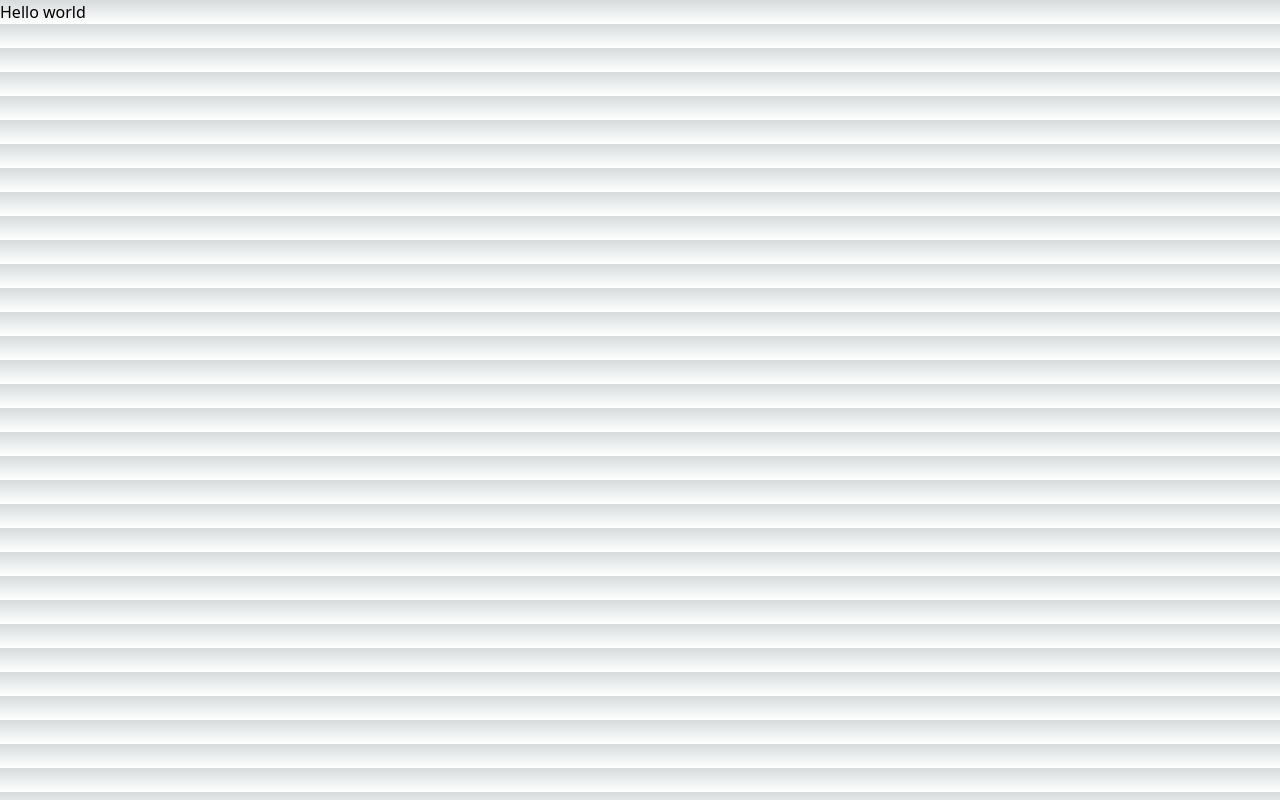
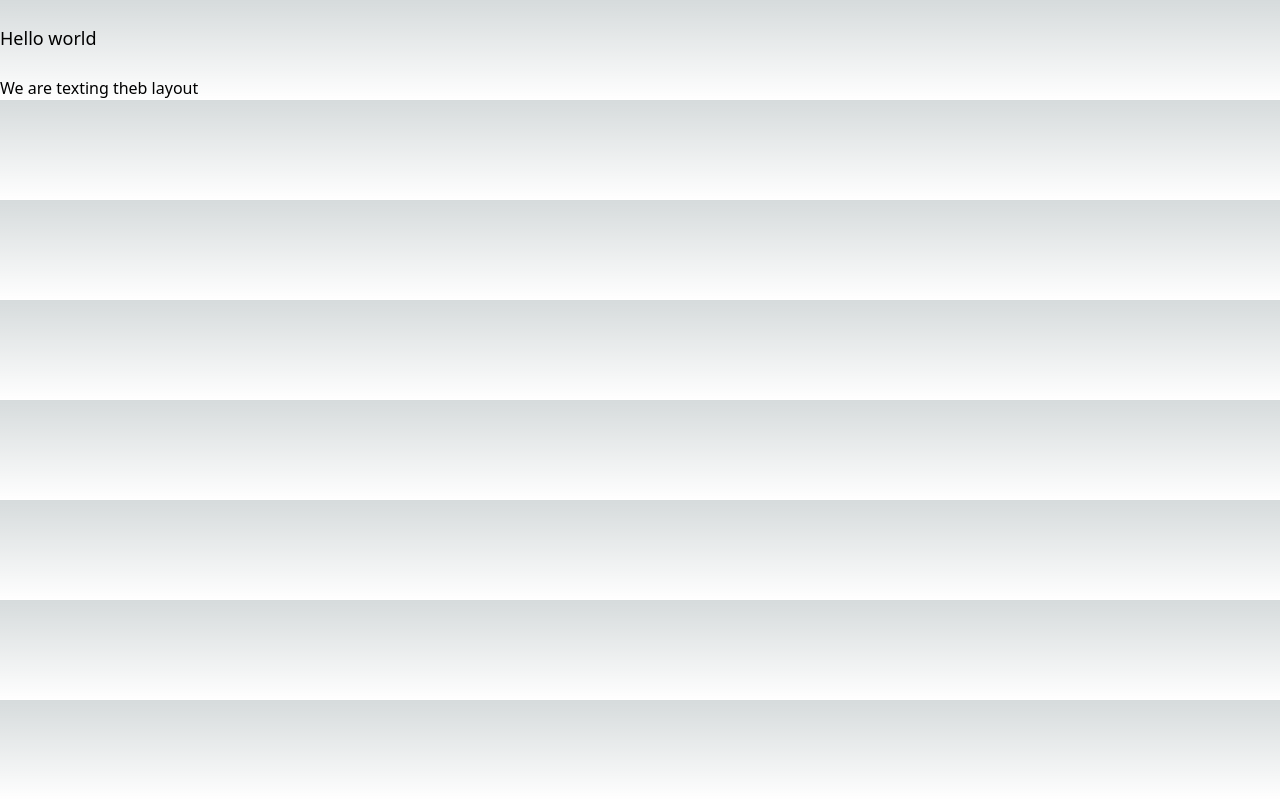
Before and after one commit to sideeq12/neflux, a Next.js app: page / in a window 1280 px wide. Built offline with nearby package versions, Linux system fonts and the light colour scheme.

Commit message:
setting up : Next fonts

```diff
--- a/app/layout.js
+++ b/app/layout.js
@@ -1,5 +1,11 @@
 import './globals.css'
 
+// import { Montserrat } from "@next/font/google"
+
+// const montserrat = Montserrat({
+//   weight : ["400" , "700"],
+//   subset : ["latin"]
+// })
 export const metadata = {
   title: 'Create Next App',
   description: 'Generated by create next app',
--- a/app/page.jsx
+++ b/app/page.jsx
@@ -1,13 +1,10 @@
-import Image from 'next/image'
-import { Inter } from 'next/font/google'
-import styles from './page.module.css'
 
-const inter = Inter({ subsets: ['latin'] })
 
 export default function Home() {
   return (
     <main>
-      <h2>Hello world</h2>
+      <h2 className='text-lg py-6'>Hello world</h2>
+      <div>We are texting theb layout </div>
     </main>
   )
 }
```
